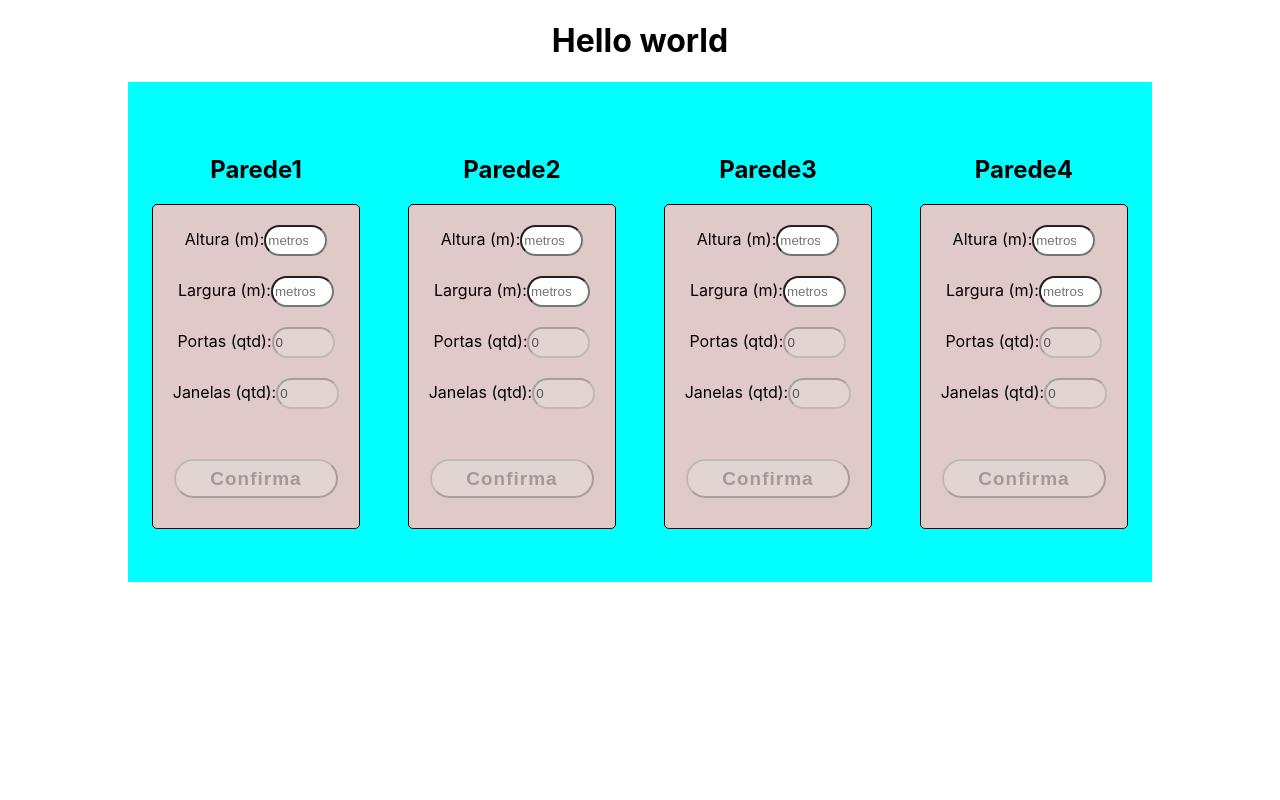
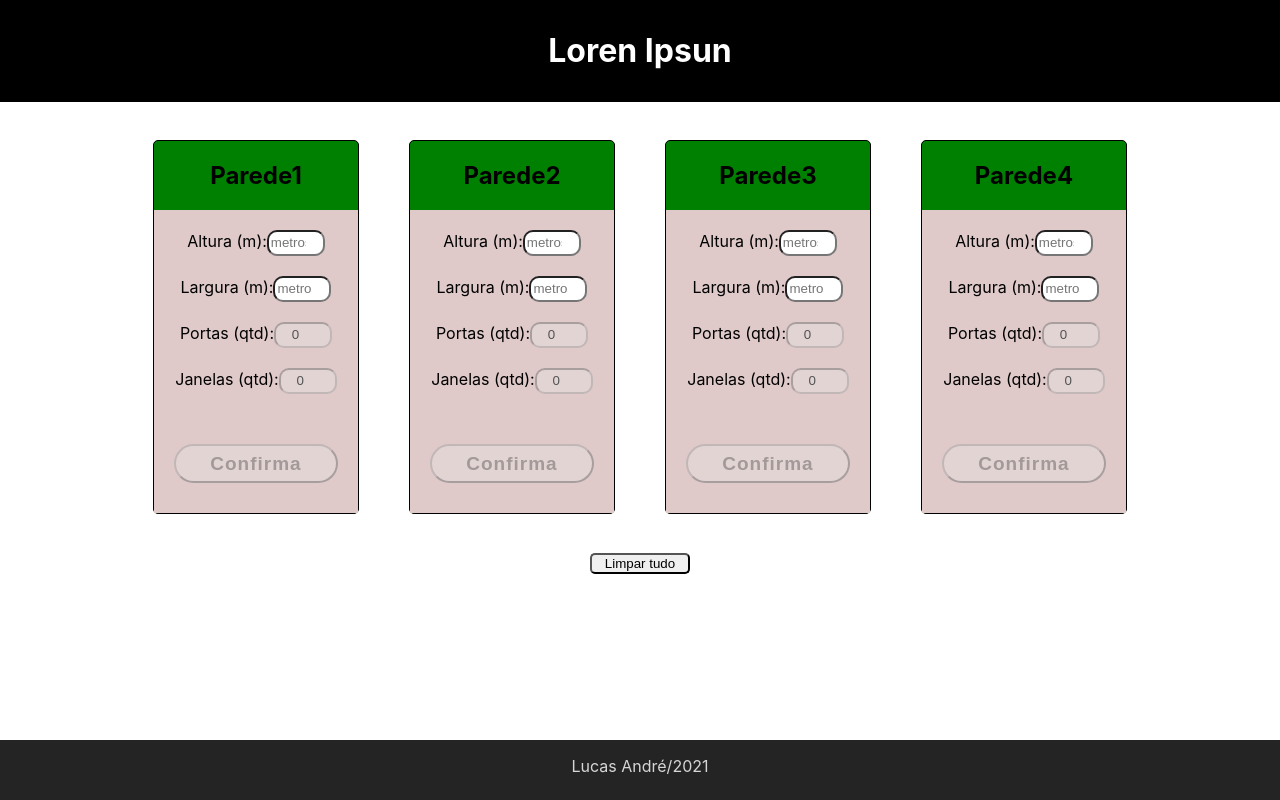
Before and after one commit to LucasCAndre/paint-calculator, a React (Create React App) app in the folder paint-calculator/: page / in a window 1280 px wide. Built offline with nearby package versions, Linux system fonts and the light colour scheme.

Commit message:
estiliza cards

```diff
--- /dev/null
+++ b/paint-calculator/src/components/Footer.css
@@ -0,0 +1,11 @@
+.footer {
+  position:absolute;
+  bottom:0;
+  width:100%;
+  height:60px;
+  background:rgb(36, 36, 36);
+}
+
+p {
+  color: rgb(214, 214, 214);
+}
--- /dev/null
+++ b/paint-calculator/src/components/Footer.js
@@ -0,0 +1,13 @@
+import React from 'react';
+import './Footer.css';
+
+function Footer() {
+
+  return (
+    <div className="footer" >
+      <p>Lucas André/2021</p>
+    </div>
+  )
+}
+
+export default Footer;
--- /dev/null
+++ b/paint-calculator/src/components/Header.css
@@ -0,0 +1,5 @@
+.header {
+  background-color: rgb(0, 0, 0);
+  padding: 10px;
+  color: white;
+}
--- a/paint-calculator/src/components/Header.js
+++ b/paint-calculator/src/components/Header.js
@@ -1,10 +1,11 @@
 import React from 'react';
+import './Header.css';
 
 function Header() {
 
   return (
-    <div>
-      <h1>Hello world</h1>
+    <div className="header" >
+      <h1>Loren Ipsun</h1>
     </div>
   )
 }
--- /dev/null
+++ b/paint-calculator/src/components/Sugestion.css
@@ -0,0 +1,3 @@
+.sugestions {
+  background-color: thistle;
+}
--- a/paint-calculator/src/components/Sugestion.js
+++ b/paint-calculator/src/components/Sugestion.js
@@ -33,7 +33,7 @@ function Sugestion({ paintArea }) {
 
   return (
     <>
-      <ul>
+      <ul className="sugestions">
         { sugestions.map((sugestion, index) => {
           return <li key={ index } >{ sugestion }</li>
         }) }
--- a/paint-calculator/src/components/Wall.js
+++ b/paint-calculator/src/components/Wall.js
@@ -28,7 +28,8 @@ function Wall({ parede, addArea }) {
     setArea(finalArea);
   }
 
-  function handleClick() {
+  function handleClick(e) {
+    e.target.innerText = 'Confirmado'
     addArea(area);
     setDisableForm(true);
     setDisabledDoor(true);
@@ -141,6 +142,7 @@ function Wall({ parede, addArea }) {
         <br />
         <br />
         <button
+          className = "confirm-btn"
           type='button'
           disabled = { disableButton }
           onClick = { handleClick }
--- a/paint-calculator/src/components/wall.css
+++ b/paint-calculator/src/components/wall.css
@@ -1,23 +1,24 @@
 form {
-  border: solid 1px black;
+  /* border: solid 1px black; */
   background-color: rgb(223, 201, 201);
   padding: 20px;
+  /* border-radius: 5px; */
+}
+
+input {
+  border-radius: 10px;
+  width: 50px;
+  height: 20px;
+  text-align: center;
+}
+
+.wall {
+  border: solid 1px black;
+  background-color: green;
   border-radius: 5px;
 }
 
-input {
-  border-radius: 20px;
-  width: 55px;
-  height: 25px;
-}
-
-/* .wall {
-  align-items: center;
-  display: flex;
-  flex-flow: column;
-} */
-
-button {
+.confirm-btn {
   width: 164px;
   height: 39px;
   font-size: 19px;
--- a/paint-calculator/src/pages/PaintCalculator.js
+++ b/paint-calculator/src/pages/PaintCalculator.js
@@ -2,21 +2,27 @@ import React, { useEffect, useState } from 'react';
 import './paintCalculator.css';
 import Sugestion from '../components/Sugestion';
 import Wall from '../components/Wall';
+import Footer from '../components/Footer';
 
 function PaintCalculator() {
   const [areaOne, setAreaOne] = useState();
   const [areaTwo, setAreaTwo] = useState();
   const [areaThree, setAreaThree] = useState();
   const [areaFour, setAreaFour] = useState();
-  const [sendSugestion, setSendSugestion] = useState(false);
+  // const [sendSugestion, setSendSugestion] = useState(true);
 
   const paintArea = areaOne + areaTwo + areaThree + areaFour;
+console.log(paintArea);
 
-  useEffect(() => {
-    if (areaOne && areaTwo && areaThree && areaFour) {
-      setSendSugestion(true);
-    }
-  }, [areaOne, areaTwo, areaThree, areaFour]);
+  // useEffect(() => {
+  //   if (areaOne && areaTwo && areaThree && areaFour) {
+  //     setSendSugestion(true);
+  //   }
+  // }, [areaOne, areaTwo, areaThree, areaFour]);
+
+  function reloadClick() {
+    window.location.reload();
+  };
 
   return (
     <>
@@ -29,11 +35,14 @@ function PaintCalculator() {
         <br />
         <Wall parede = '4' addArea = { setAreaFour } />
       </div>
-      {
-        sendSugestion
-          ? <Sugestion paintArea = { paintArea } />
-          : null
-      }
+      <button
+        className="reload-btn"
+        onClick={ reloadClick }
+      >
+        Limpar tudo
+      </button>
+      <Sugestion paintArea = { paintArea } />
+      <Footer />
     </>
   );
 };
--- a/paint-calculator/src/pages/paintCalculator.css
+++ b/paint-calculator/src/pages/paintCalculator.css
@@ -1,12 +1,16 @@
 .wall-container {
   width: 80%;
-  height: 500px;
+  height: 450px;
   align-items: center;
   display: flex;
   flex-wrap: wrap;
   align-items: center;
-  background-color: aqua;
   margin-left: auto;
   margin-right: auto;
   justify-content: space-evenly;
 }
+
+.reload-btn {
+  width: 100px;
+  border-radius: 5px;
+}
```
Lines whose indentation alone changed are shown as unchanged.
